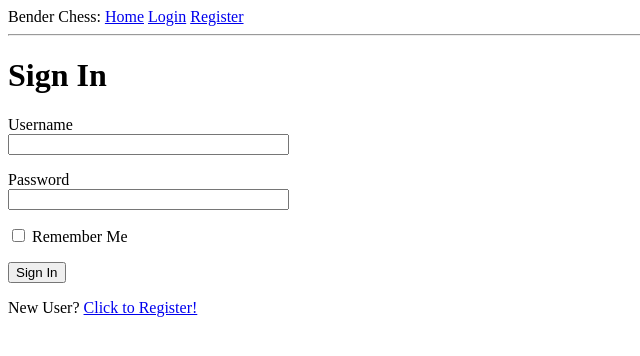
After one commit to evanderh/SmartChessVue, a Flask app: page /login in a window 1280 px wide. The commit adds this page. Shown: the top 356 px of the page, without its empty margins (0-640 px from the left). Run offline with Flask 2, Linux system fonts and the light colour scheme.

Commit message:
add users+registration+logins

```diff
--- /dev/null
+++ b/BenderChess/main/forms.py
@@ -0,0 +1,32 @@
+# -*- coding: utf-8 -*-
+"""Bender Vision main forms"""
+from flask_wtf import FlaskForm
+from wtforms import StringField, PasswordField, BooleanField, SubmitField
+from wtforms.validators import ValidationError, DataRequired, Email, EqualTo
+from BenderChess.models import User
+
+
+class LoginForm(FlaskForm):
+    username = StringField('Username', validators=[DataRequired()])
+    password = PasswordField('Password', validators=[DataRequired()])
+    remember_me = BooleanField('Remember Me')
+    submit = SubmitField('Sign In')
+
+
+class RegistrationForm(FlaskForm):
+    username = StringField('Username', validators=[DataRequired()])
+    email = StringField('Email', validators=[DataRequired(), Email()])
+    password = PasswordField('Password', validators=[DataRequired()])
+    password2 = PasswordField('Repeat Password',
+                              validators=[DataRequired(), EqualTo('password')])
+    submit = SubmitField('Register')
+
+    def validate_username(self, username):
+        user = User.query.filter_by(username=username.data).first()
+        if user is not None:
+            raise ValidationError('Please use a different username.')
+
+    def validate_email(self, email):
+        user = User.query.filter_by(email=email.data).first()
+        if user is not None:
+            raise ValidationError('Please use a different email address.')
--- a/BenderChess/main/routes.py
+++ b/BenderChess/main/routes.py
@@ -1,7 +1,78 @@
-from flask import render_template
+from datetime import datetime
+from flask import render_template, url_for, redirect, flash, request
+from flask_login import current_user, login_user, logout_user, login_required
+from werkzeug.urls import url_parse
+from BenderChess import db
 from BenderChess.main import bp
+from BenderChess.models import User
+from BenderChess.main.forms import LoginForm, RegistrationForm
+
+
+@bp.before_app_request
+def before_request():
+    if current_user.is_authenticated:
+        current_user.last_seen = datetime.utcnow()
+        db.session.commit()
+
 
 @bp.route('/')
 @bp.route('/index')
-def index():
+@login_required
+def home():
     return render_template('index.html', title='Home')
+
+
+@bp.route('/login', methods=['GET', 'POST'])
+def login():
+    # Check if user is already logged in, if so, send to home
+    if current_user.is_authenticated:
+        return redirect(url_for('main.home'))
+
+    form = LoginForm()
+    if form.validate_on_submit():
+        # Get the user for the login attempt
+        user = User.query.filter_by(username=form.username.data).first()
+
+        if not user or not user.check_password(form.password.data):
+            # If invalid login, let the user retry
+            flash("Invalid username or password.")
+            return redirect(url_for('main.login'))
+
+        # Login and redirect the user to the next page
+        login_user(user, remember=form.remember_me.data)
+        next_page = request.args.get('next')
+        if not next_page or url_parse(next_page).netloc != '':
+            next_page = url_for('main.home')
+        return redirect(next_page)
+
+    # Otherwise, render the login page
+    return render_template('login.html', title='Login', form=form)
+
+
+@bp.route('/logout')
+def logout():
+    logout_user()
+    return redirect(url_for('main.home'))
+
+
+@bp.route('/register', methods=['GET', 'POST'])
+def register():
+    """Account sign up"""
+    # Check if user is already logged in, if so, send to home
+    if current_user.is_authenticated:
+        return redirect(url_for('main.home'))
+
+    form = RegistrationForm()
+    if form.validate_on_submit():
+        # Create the user and add them to the database
+        user = User(username=form.username.data, email=form.email.data,
+                    raw_password=form.password.data)
+        db.session.add(user)
+        db.session.commit()
+
+        # Redirect to login
+        flash('Congratulations, you are now a registered user!')
+        return redirect(url_for('main.login'))
+
+    # Otherwise, render the registration page
+    return render_template('register.html', title='Register', form=form)
--- a/BenderChess/templates/base.html
+++ b/BenderChess/templates/base.html
@@ -10,6 +10,19 @@
   </head>
 
   <body>
+    <header>
+      Bender Chess:
+      <a href="{{ url_for('main.home') }}">Home</a>
+
+      {% if current_user.is_authenticated %}
+      <a href="{{ url_for('main.logout') }}">Logout</a>
+      {% else %}
+      <a href="{{ url_for('main.login') }}">Login</a>
+      {% endif %}
+
+      <a href="{{ url_for('main.register') }}">Register</a>
+    </header>
+    <hr>
 
     {% block body %}{% endblock %}
 
--- a/BenderChess/templates/index.html
+++ b/BenderChess/templates/index.html
@@ -2,8 +2,8 @@
 
 {% block body %}
 
-<div>Bender Chess: <a href="/index">Home</a></div>
-<hr>
+<h1>Bender Chess Home</h1>
+
 <p>Let's play chess!</p>
 
 {% endblock%}
--- /dev/null
+++ b/BenderChess/templates/login.html
@@ -0,0 +1,25 @@
+{% extends "base.html" %}
+
+{% block body %}
+<h1>Sign In</h1>
+<form action="" method="post" novalidate>
+    {{ form.hidden_tag() }}
+    <p>
+        {{ form.username.label }}<br>
+        {{ form.username(size=32) }}<br>
+        {% for error in form.username.errors %}
+        <span style="color: red;">[{{ error }}]</span>
+        {% endfor %}
+    </p>
+    <p>
+        {{ form.password.label }}<br>
+        {{ form.password(size=32) }}<br>
+        {% for error in form.password.errors %}
+        <span style="color: red;">[{{ error }}]</span>
+        {% endfor %}
+    </p>
+    <p>{{ form.remember_me() }} {{ form.remember_me.label }}</p>
+    <p>{{ form.submit() }}</p>
+</form>
+<p>New User? <a href="{{ url_for('main.register') }}">Click to Register!</a></p>
+{% endblock %}
--- a/app.py
+++ b/app.py
@@ -1,7 +1,11 @@
-from BenderChess import create_app
+from BenderChess import create_app, db
+from BenderChess.models import User
+
 
 app = create_app()
 
+
 @app.shell_context_processor
 def make_shell():
-    return { }
+    return { 'db': db,
+             'User': User }
```
Also changed, not shown: BenderChess/__init__.py (+25 -1 lines), BenderChess/models.py (added, +46 -0 lines), BenderChess/templates/register.html (added, +37 -0 lines), config.py (added, +12 -0 lines), migrations/alembic.ini (added, +45 -0 lines), migrations/env.py (added, +96 -0 lines), migrations/script.py.mako (added, +24 -0 lines), migrations/versions/5fbdd9622ef2_add_users_table.py (added, +43 -0 lines), 4 other files. Lines whose indentation alone changed are shown as unchanged.
